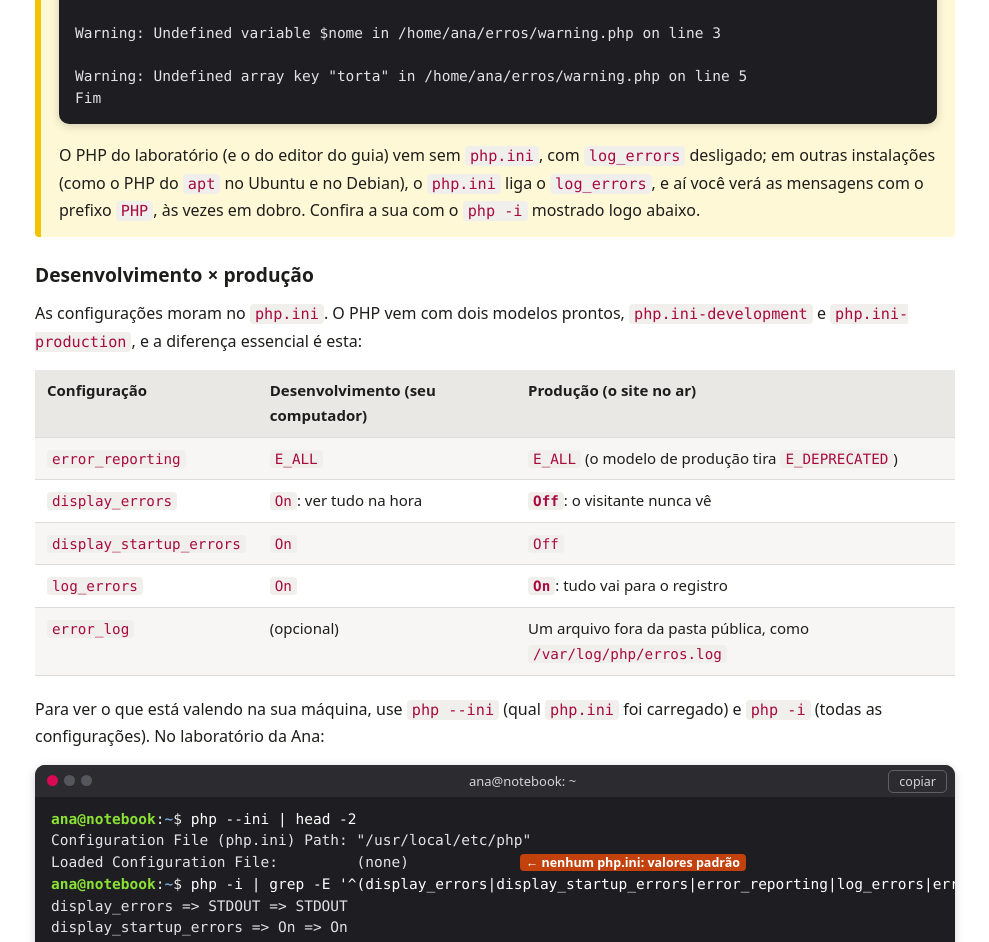
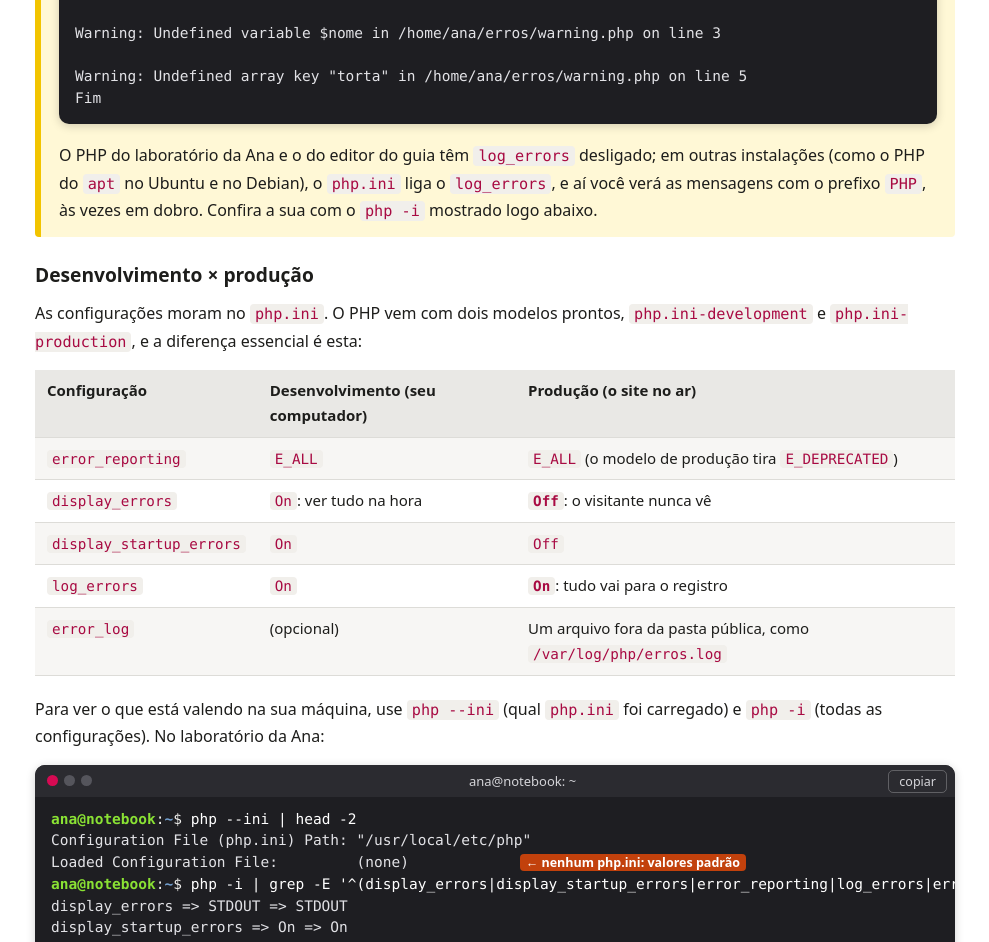
Before and after one commit to Wallysondevs/guia-php, a plain HTML site: page tipos-erro.html in a window 1280 px wide. Shown: the part 8269-9211 px from the top of the page, without its empty margins (255-1244 px from the left). Drawn offline with Linux system fonts and the light colour scheme; a script that the page names is missing.

Commit message:
Tipos de Erro: log_errors no editor
Co-Authored-By: Claude Opus 5.5 <noreply@anthropic.com>

```diff
--- a/tipos-erro.html
+++ b/tipos-erro.html
@@ -291,7 +291,7 @@ Warning: Undefined variable $nome in /home/ana/erros/warning.php on line 3
 
 Warning: Undefined array key "torta" in /home/ana/erros/warning.php on line 5
 Fim</pre>
-<p>O PHP do laboratório (e o do editor do guia) vem sem <code>php.ini</code>, com <code>log_errors</code> desligado; em outras instalações (como o PHP do <code>apt</code> no Ubuntu e no Debian), o <code>php.ini</code> liga o <code>log_errors</code>, e aí você verá as mensagens com o prefixo <code>PHP</code>, às vezes em dobro. Confira a sua com o <code>php -i</code> mostrado logo abaixo.</p>
+<p>O PHP do laboratório da Ana e o do editor do guia têm <code>log_errors</code> desligado; em outras instalações (como o PHP do <code>apt</code> no Ubuntu e no Debian), o <code>php.ini</code> liga o <code>log_errors</code>, e aí você verá as mensagens com o prefixo <code>PHP</code>, às vezes em dobro. Confira a sua com o <code>php -i</code> mostrado logo abaixo.</p>
 </div>
 
 <h3>Desenvolvimento × produção</h3>
```
